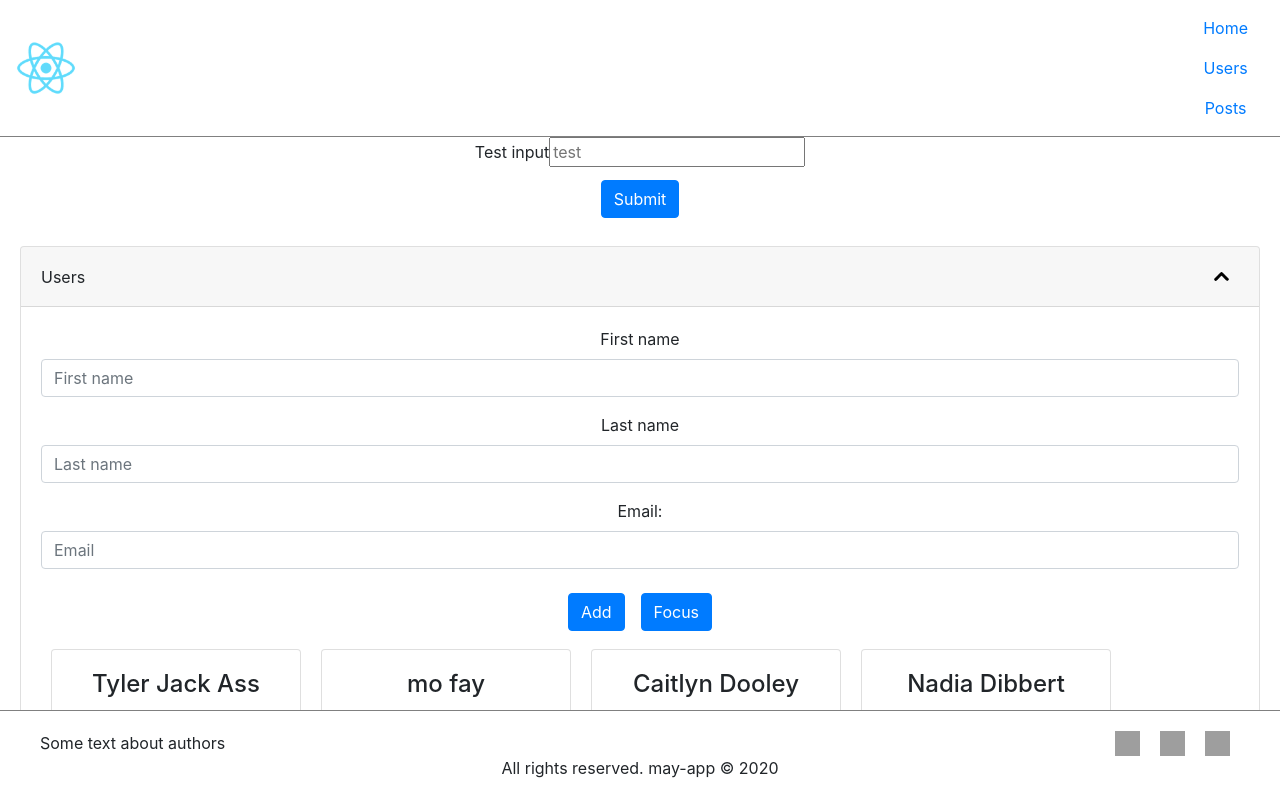
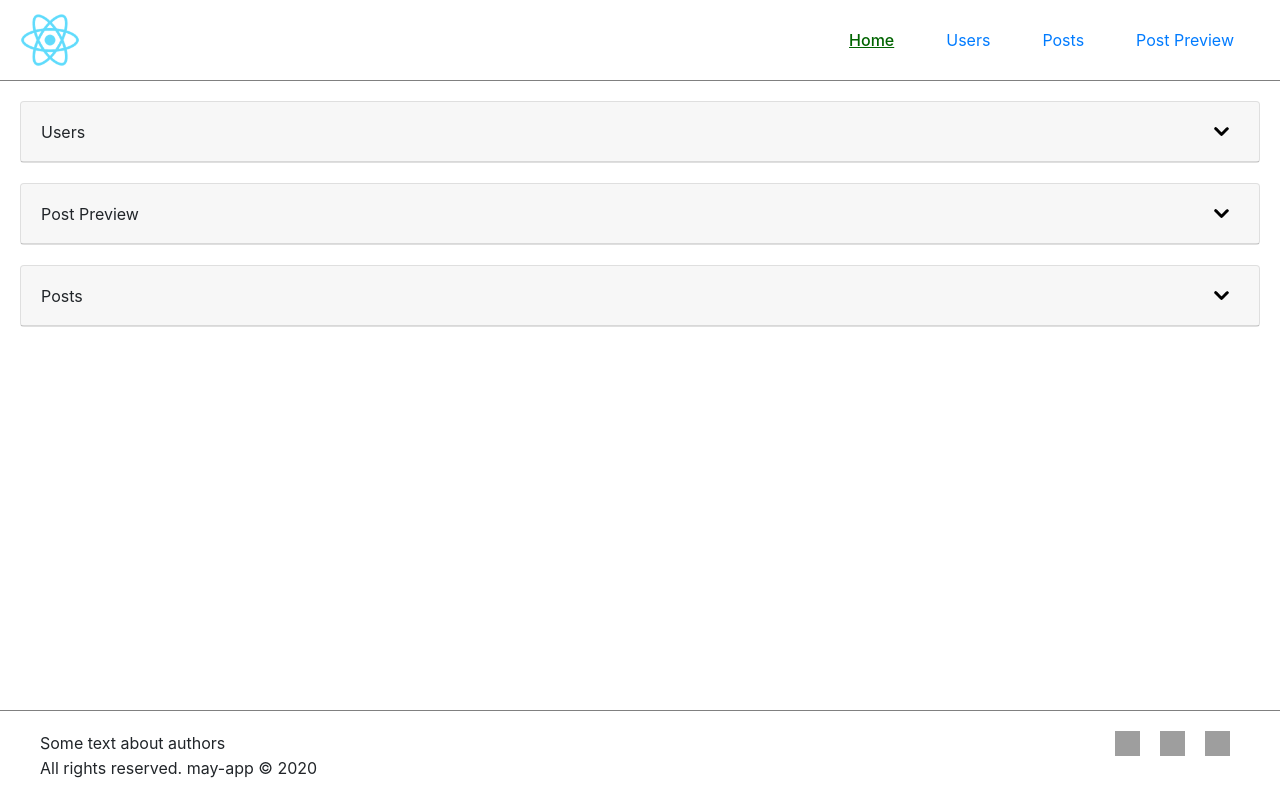
Before and after one commit to romantrynko/react_alternative, a React (Create React App) app: page /home in a window 1280 px wide. Shown: the top 798 px of the page. Built offline with nearby package versions, Linux system fonts and the light colour scheme; grey boxes are pictures that could not be loaded.

Commit message:
links_added

```diff
--- a/package.json
+++ b/package.json
@@ -10,6 +10,7 @@
     "react": "^17.0.1",
     "react-bootstrap": "^1.5.1",
     "react-dom": "^17.0.1",
+    "react-router-dom": "^5.2.0",
     "react-scripts": "4.0.3",
     "sass": "^1.32.8",
     "web-vitals": "^1.0.1"
--- /dev/null
+++ b/src/App.js
@@ -0,0 +1,47 @@
+import React, { Component } from 'react';
+import {
+  BrowserRouter as Router,
+  Switch,
+  Route,
+  Link
+} from 'react-router-dom';
+import { Footer } from './components/footer/Footer';
+import Header from './components/header/Header';
+
+import HomePage from './components/home-page/HomePage';
+import { UsersListPage } from './components/users-list/UsersList';
+import PostPreview from './post-preview/PostPreview';
+import { postsList } from './constants';
+
+
+class App extends Component {
+  render() {
+    return (
+      <Router>
+        <Header />
+        <Switch>
+          <Route path="/" exact>
+            <HomePage />
+          </Route>
+
+          <Route path="/home" exact>
+            <HomePage />
+          </Route>
+
+          <Route path="/users" component={UsersListPage} exact />
+
+          <Route path="/post-preview" render={(data) => {
+            return (
+              <PostPreview posts={postsList} />
+            )
+          }
+          } exact />
+
+        </Switch>
+        <Footer />
+      </Router>
+    );
+  }
+}
+
+export default App;
--- a/src/components/header/Header.js
+++ b/src/components/header/Header.js
@@ -1,4 +1,5 @@
 import React, { Component } from 'react';
+import { NavLink } from 'react-router-dom';
 import { links } from '../../constants';
 import Logo from '../../assets/react.png';
 
@@ -10,21 +11,32 @@ export default class Header extends Component {
   render() {
     return (
       <div className="may-header navbar">
-                <img src={Logo} alt="Logo" className="may-header-logo" />
+        <img
+          src={Logo}
+          className="may-header-logo"
+          alt="Logo"
+        />
 
-                <div className="may-header-links-wrapper">
-                    <div className="nav-item">
-                        <a href={links[0].url} className="may-header-links-wrapper-link nav-link">{links[0].name}</a>
+        <div className="may-header-link-wrapper">
+          {
+            links.map(item => {
+              return (
+                <div
+                  className="nav-item"
+                  key={item.url}
+                >
+                  <NavLink
+                    to={item.url}
+                    activeClassName="active"
+                    className="may-header-link-wrapper-link nav-link"
+                  >
+                    {item.name}
+                  </NavLink>
                 </div>
-                    <div className="nav-item">
-                        <a href={links[1].url} className="may-header-links-wrapper-link nav-link">{links[1].name}</a>
+              )
+            })
+          }
         </div>
-                    <div className="nav-item">
-                        <a href={links[2].url} className="may-header-links-wrapper-link nav-link">{links[2].name}</a>
-                    </div>
-                </div>
-
-
       </div>
     );
   }
--- a/src/components/header/header.scss
+++ b/src/components/header/header.scss
@@ -10,6 +10,12 @@
         height: 60px;
     }
 
+    .active {
+        text-decoration: underline;
+        color: darkgreen;
+        font-weight: 500;
+    }
+
     &-link-wrapper {
         display: flex;
 
--- a/src/components/app/App.js
+++ b/src/components/home-page/HomePage.js
@@ -1,21 +1,19 @@
 import React, { Component } from 'react';
-import Header from '../header/Header';
+import { allComments, postsList, usersList } from '../../constants';
+import { DropDown } from '../drop-down/DropDown';
+import AddUserForm from '../user-form/AddUserForm';
+import Card from '../user-card/UserCard';
+import PostForm from '../post-form/PostForm';
+import PostPreview from '../../post-preview/PostPreview';
 import Panel from '../panel/Panel';
-import PostPreview from '../../post-preview/PostPreview';
-import { DropDown } from '../drop-down/DropDown';
-import { Footer } from '../footer/Footer';
-import { allComments, postsList, usersList } from '../../constants';
-import Card from '../user-card/UserCard';
 
-import './App.scss';
-import PostForm from '../post-form/PostForm';
-import { UsersList } from '../users-list/UsersList';
-import AddUserForm from '../user-form/AddUserForm';
-import Test from '../post-card/Test';
+import './HomePage.scss';
+
+
 
 const sortingOptions = ['Sort By Default', 'Sort By Author'];
 
-export default class App extends Component {
+export default class HomePage extends Component {
 
   state = {
     posts: [...postsList],
@@ -89,13 +87,8 @@ export default class App extends Component {
 
     return (
       <div className="App">
-        <Header>
-        </Header>
-
-        <Test />
-        <Panel label="Users" isOpenByDefault>
+        <Panel label="Users">
           <AddUserForm />
-          <UsersList users={users} />
         </Panel>
 
         <Panel label="Post Preview" >
@@ -137,7 +130,6 @@ export default class App extends Component {
             }
           </div>
         </Panel>
-        <Footer />
       </div>
     );
   }
--- a/src/components/post-card/Test.js
+++ /dev/null
@@ -1,31 +0,0 @@
-import React, { Component, createRef } from 'react';
-
-class Test extends Component {
-
-    submitRef = createRef();
-
-    onSubmit = (e) => {
-        e.preventDefault();
-
-        console.log(this.submitRef.current.value);
-    }
-
-    render() {
-        return (
-            <form onSubmit={this.onSubmit}>
-                <div>
-                    <label htmlFor="Test">Test input</label>
-                    <input
-                        type="text"
-                        ref={this.submitRef}
-                        id="testInput"
-                        placeholder="test"
-                    />
-                </div>
-                <button type='submit' className="btn btn-primary m-2">Submit</button>
-            </form>
-        );
-    }
-}
-
-export default Test;
--- a/src/components/users-list/UsersList.js
+++ b/src/components/users-list/UsersList.js
@@ -1,8 +1,14 @@
 import React from 'react';
 import UserCard from '../user-card/UserCard';
+import { usersList } from '../../constants'
 
-export function UsersList(props) {
-	const { users } = props;
+export class UsersListPage extends React.Component {
+	state = {
+		users: usersList
+	}
+
+	render() {
+		const { users } = this.state;
 		return (
 			<div className="d-flex">
 				{
@@ -17,4 +23,7 @@ export function UsersList(props) {
 				}
 			</div>
 		);
+
 	}
+
+}
--- a/src/constants/index.js
+++ b/src/constants/index.js
@@ -6,16 +6,24 @@ export const user = {
     avatar: 'https://www.iconeasy.com/icon/png/Movie%20%26%20TV/The%20Batman%20Vol.%202/Poison%20Ivy.png',
 };
 
-export const links = [{
-    name: 'Home',
-    url: '#'
-}, {
-    name: 'Users',
-    url: '#'
-}, {
-    name: 'Posts',
-    url: '#'
-}];
+export const links = [
+    {
+        name: 'Home',
+        url: '/home'
+    },
+    {
+        name: 'Users',
+        url: '/users'
+    },
+    {
+        name: 'Posts',
+        url: '/posts'
+    },
+    {
+        name: 'Post Preview',
+        url: '/post-preview'
+    }
+];
 
 export const socialMediaIcons = [{
     src: 'https://cdn1.iconfinder.com/data/icons/social-media-2285/512/Colored_Facebook3_svg-256.png',
--- a/src/index.js
+++ b/src/index.js
@@ -1,14 +1,14 @@
 import React from 'react';
 import ReactDOM from 'react-dom';
 import './index.css';
-import App from './components/app/App';
 import reportWebVitals from './reportWebVitals';
 
 import 'bootstrap/dist/css/bootstrap.min.css';
+import  MyApp from './App.js';
 
 ReactDOM.render(
   <React.StrictMode>
-    <App/>
+    <MyApp />
   </React.StrictMode>,
   document.getElementById('root')
 );
```
Also changed, not shown: src/components/home-page/HomePage.scss (renamed from src/components/app/App.scss), 2 other files (tests, documents, lock files or other folders). Lines whose indentation alone changed are shown as unchanged.
